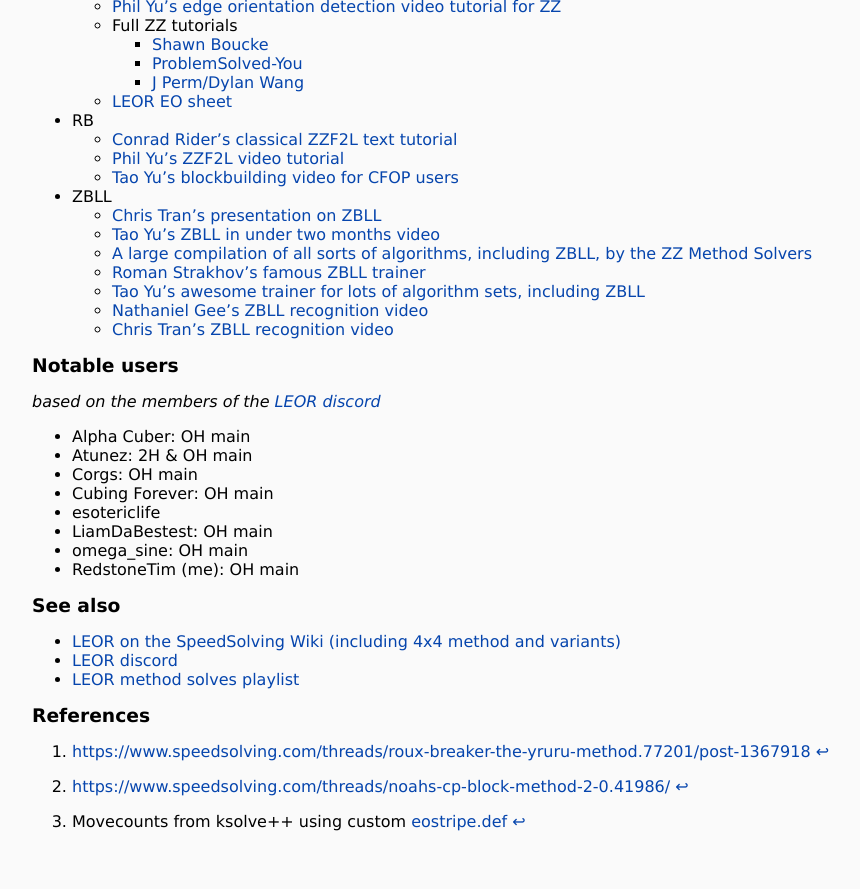
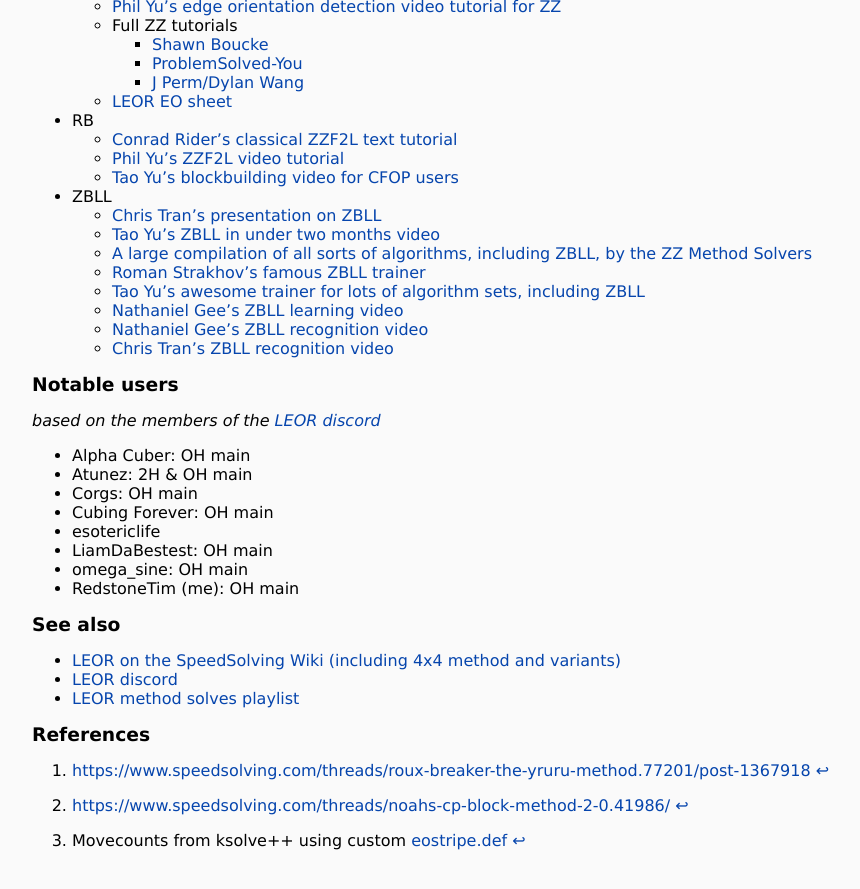
Before and after one commit to RedstoneTim/RedstoneTim.github.io, a Jekyll site: the page built from cubing/leor_method.md, in a window 1280 px wide and 900 px high, scrolled down 1462 px. Shown: the top 889 px of the window, without its empty margins (18-878 px from the left). Built offline with Jekyll 4.4.1, drawn with Linux system fonts in a browser that asks for light colours.

Commit message:
Update leor_method.md
Added Gen's other ZBLL video

```diff
--- a/cubing/leor_method.md
+++ b/cubing/leor_method.md
@@ -73,6 +73,7 @@
   - [A large compilation of all sorts of algorithms, including ZBLL, by the ZZ Method Solvers](https://docs.google.com/document/d/14bZro8noKzY1nKKTHRNgr8pYKJLxZibwdln1BykLSvU){:target="_blank"}
   - [Roman Strakhov's famous ZBLL trainer](https://bestsiteever.ru/zbll/){:target="_blank"}
   - [Tao Yu's awesome trainer for lots of algorithm sets, including ZBLL](https://tao-yu.github.io/Alg-Trainer/){:target="_blank"}
+  - [Nathaniel Gee's ZBLL learning video](https://youtu.be/fyl7sCzHbAo){:target="_blank"}
   - [Nathaniel Gee's ZBLL recognition video](https://youtu.be/M3Au4mIpilk){:target="_blank"}
   - [Chris Tran's ZBLL recognition video](https://youtu.be/JyW1dm6mG-s){:target="_blank"}
 
```
